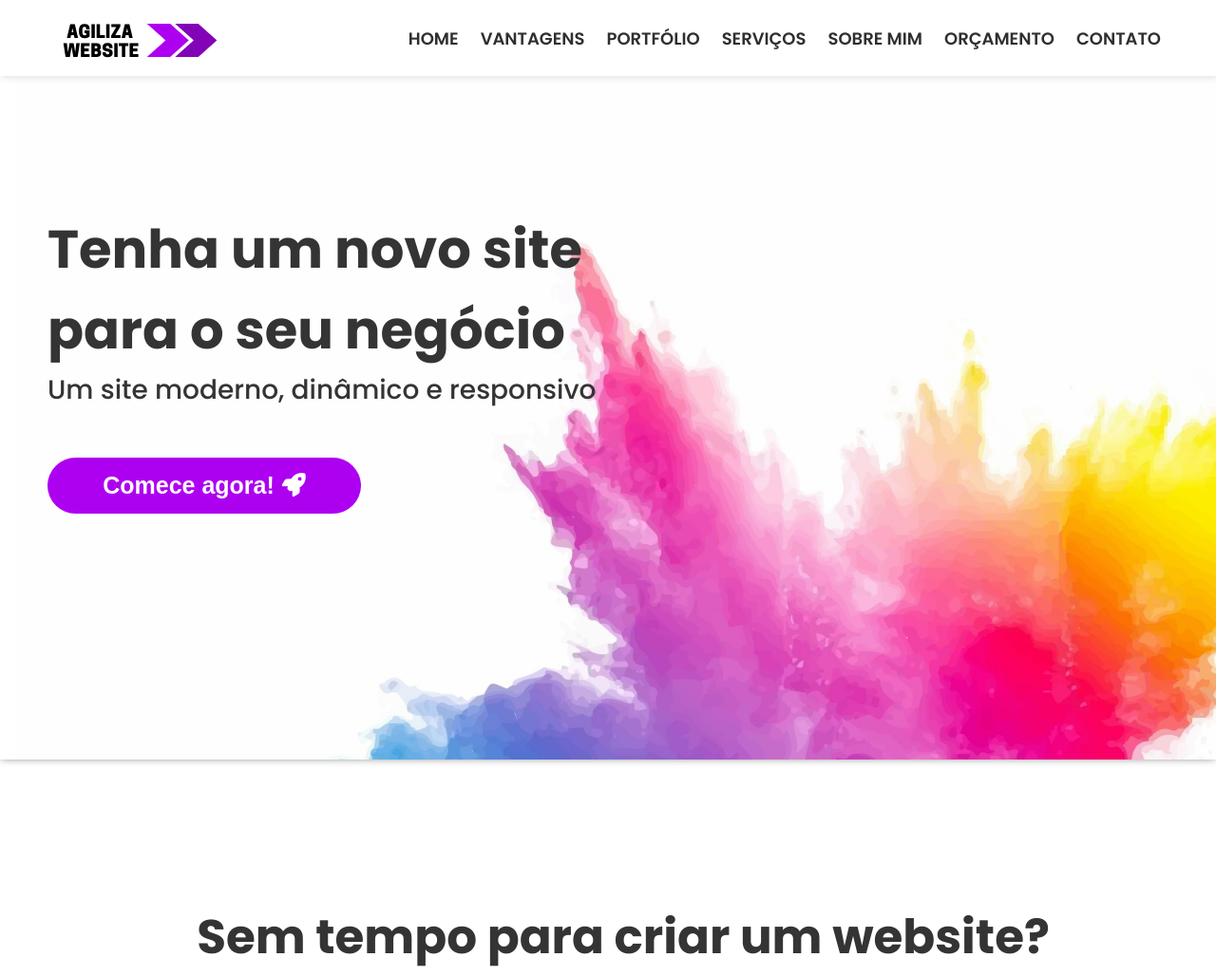
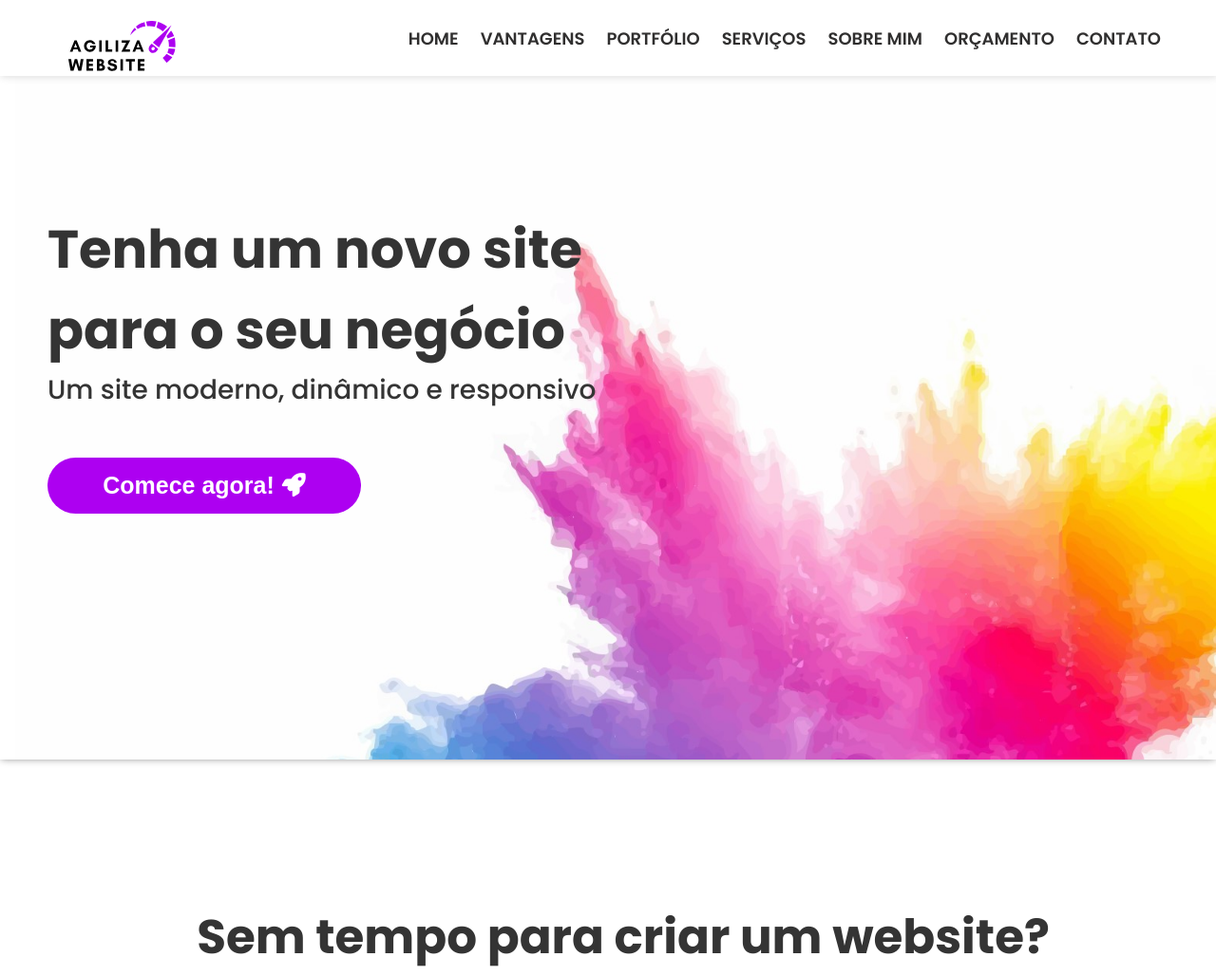
Before and after one commit to KaioTrajano/Agilizawebsite, a plain HTML site: page index.html in a window 1280 px wide. Shown: the top 1028 px of the page at 95% size. Drawn offline with Linux system fonts and the light colour scheme; files that its build step writes are made by us from their sources.

Commit message:
Update index.html

```diff
--- a/index.html
+++ b/index.html
@@ -11,7 +11,7 @@
     <link rel="stylesheet" href="https://kaiotrajano.github.io/Agilizawebsite/style.css">
 
     <title>Agiliza Website</title>
-    <link rel="sortcut icon" href="/_imagens/portfoliologo.ico" type="image/x-icon">
+    <link rel="sortcut icon" href="portfoliologo.ico" type="image/x-icon">
 
 
 
@@ -19,7 +19,7 @@
 
 
 <nav  id="nav">
-  <a href="#inicio"><img id="logo" src="kaiologo5.png" alt=""></a>
+  <a href="#inicio"><img id="logo" src="agilizaweblogo.svg" alt=""></a>
   <input type="checkbox" name="" id="check">
   <label id="icone" for="check" class="checkbtn"><img id="iconmenu" src="menuicon2.svg" onclick="aparecerul()"></label>
   <ul id="menu" >
```
